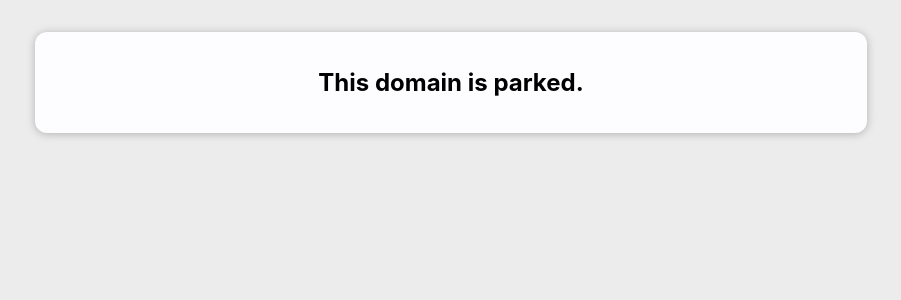
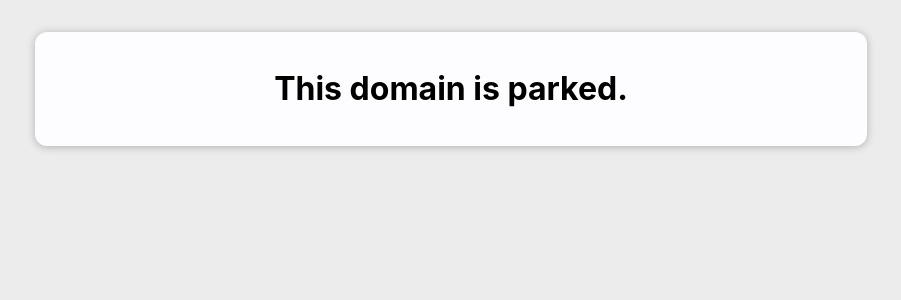
Before and after one commit to gregtwallace/electgregorywallace.com, a React (Create React App) app: page / in a window 1280 px wide. Shown: the top 300 px of the page, without its empty margins (189-1090 px from the left). Built offline with nearby package versions, Linux system fonts and the light colour scheme.

Commit message:
Parking notice: change h2 to h1

```diff
--- a/src/components/ParkingNotice.js
+++ b/src/components/ParkingNotice.js
@@ -6,7 +6,7 @@ const ParkingNotice = () => {
     return (
         <div className="parking_notice">
 
-            <h2>This domain is parked.</h2>
+            <h1>This domain is parked.</h1>
 
         </div>
     )
```
